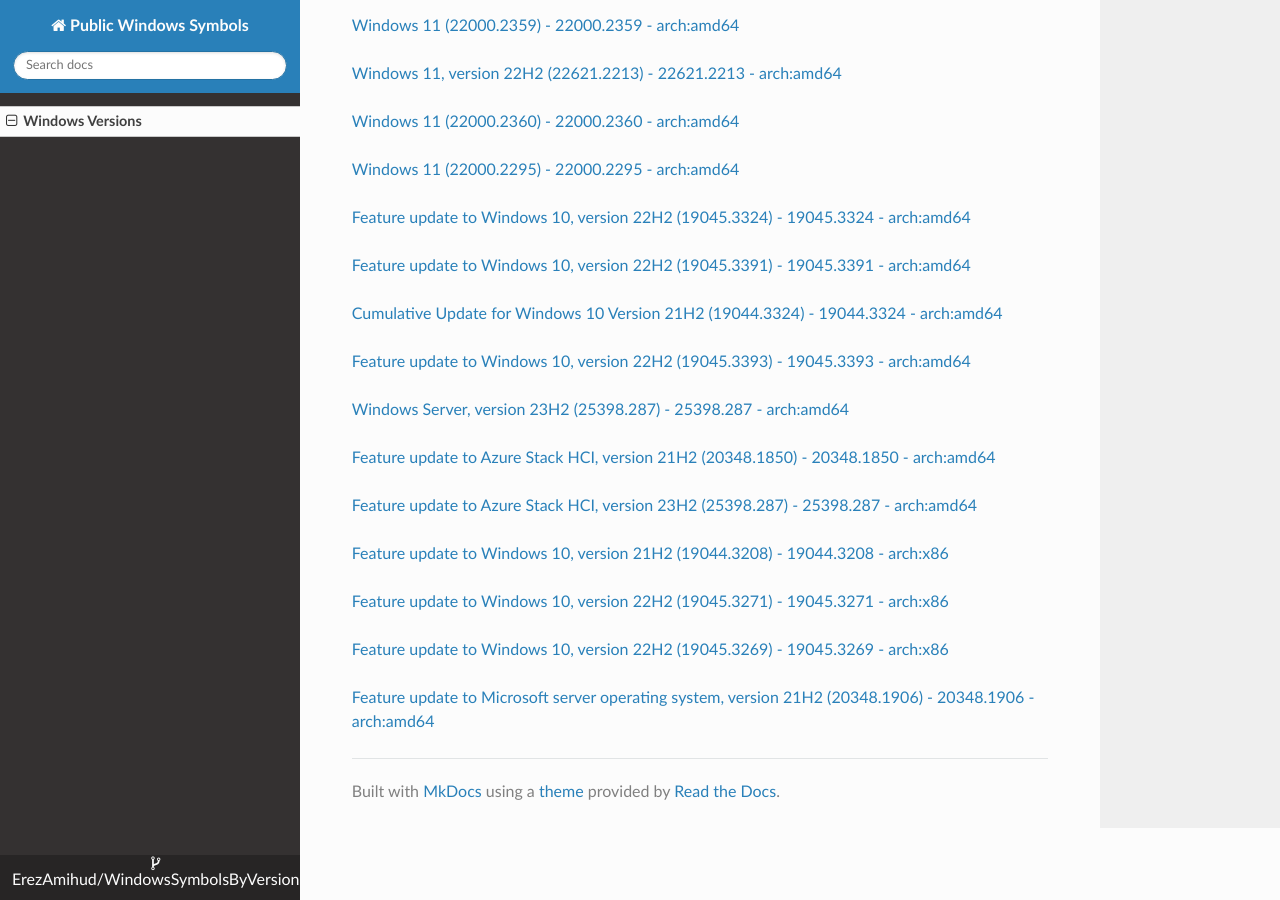
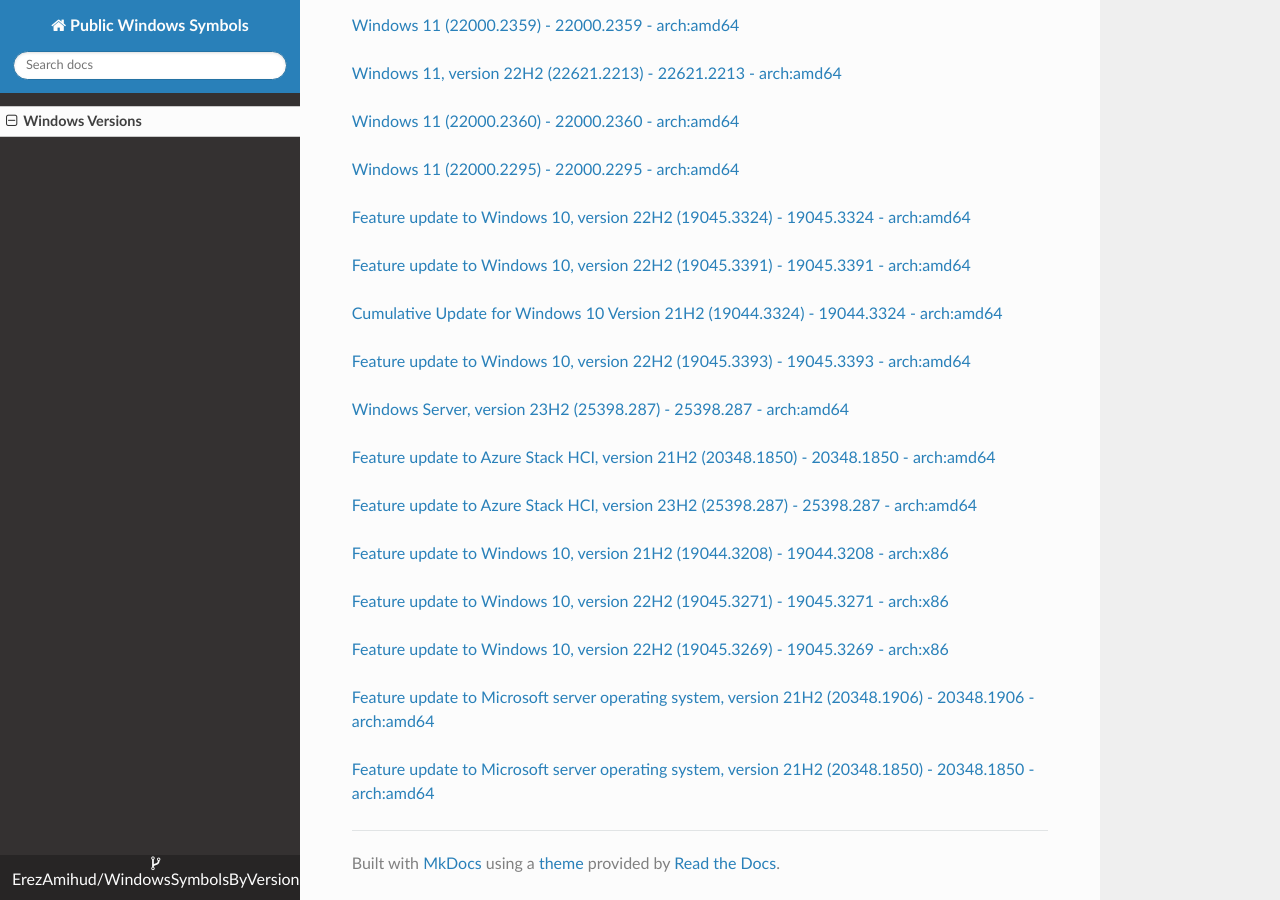
Before and after one commit to ErezAmihud/WindowsSymbolsByVersion, an MkDocs documentation site: the page built from docs/index.md, in a window 1280 px wide and 900 px high, scrolled down 26861 px. Built offline with MkDocs 1.6.1, drawn with Linux system fonts in a browser that asks for light colours; nearby versions of some CDN libraries.

Commit message:
Automated commit, add manifest for 0e331317-46de-4b08-a2fe-9c605edc00fb

```diff
--- a/docs/index.md
+++ b/docs/index.md
@@ -1528,3 +1528,6 @@
 
 
 [Feature update to Microsoft server operating system, version 21H2 (20348.1906) - 20348.1906 - arch:amd64](https://github.com/ErezAmihud/WindowsSymbolsByVersion/blob/main/manifests/ed6cb54a-1bfe-4bb6-90a4-4e2f44088b2d.manifest)
+
+
+[Feature update to Microsoft server operating system, version 21H2 (20348.1850) - 20348.1850 - arch:amd64](https://github.com/ErezAmihud/WindowsSymbolsByVersion/blob/main/manifests/0e331317-46de-4b08-a2fe-9c605edc00fb.manifest)
```
Also changed, not shown: process_builds.json (+1 -1 lines), 1 other file.
